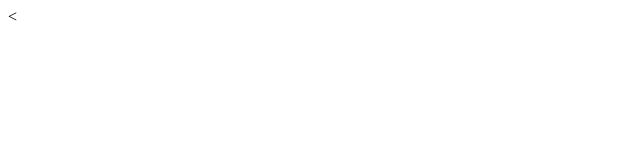
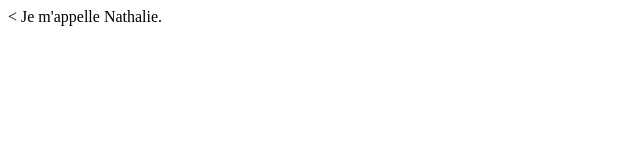
Before and after one commit to mvkirk/fev2019-php, a plain HTML site: page index.html in a window 1280 px wide. Shown: the whole page, without its empty margins (0-640 px from the left). Drawn offline with Linux system fonts and the light colour scheme.

Commit message:
I'm Nath

```diff
--- a/index.html
+++ b/index.html
@@ -8,6 +8,7 @@
 </head>
 <body>
   <!-- NAVBAR -->
+  Je m'appelle Nathalie.
   <!-- /NAVBAR -->
 
   <!-- ABOUT US -->
```
